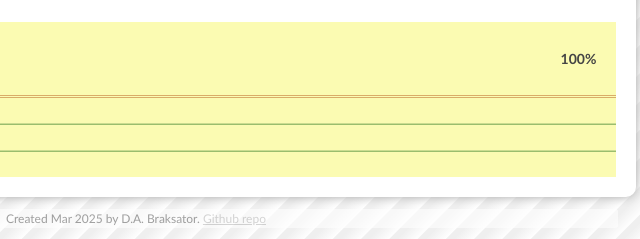
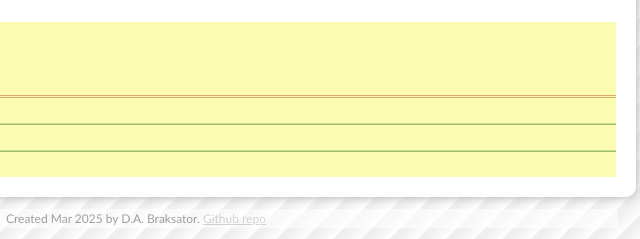
Before and after one commit to braksator/braksator.github.io, a website with bundled scripts: page lrs/index.html in a window 1280 px wide. Shown: the part 1032-1271 px from the top of the page, 504-1144 px from the left. Built offline with nearby package versions, Linux system fonts and the light colour scheme; a web font is replaced by a local one.

Commit message:
lrs update

```diff
--- a/lrs/index.html
+++ b/lrs/index.html
@@ -44,7 +44,7 @@
       <label title="Character/s to insert after the repeat count." class="cr">Close paren: <input type="text" id="close" size="2" value="×⦆"></label>
     </div>
     <button class="analyze" onclick="analyze()">Analyze</button>
-    <h3>Results:<div id="prog">100%</div></h3>
+    <h3>Results:<div id="prog"></div></h3>
     <div class="results" id="results"></div>
   </div>
   <footer>Created Mar 2025 by D.A. Braksator. <a href="https://github.com/braksator/LongestRepeatedStrings">Github repo</a></footer>
@@ -77,7 +77,7 @@
     input[type=file] { font-size: 24px; cursor: pointer; text-align: center; margin: 0 auto; margin-left: .5em;
       &::file-selector-button { margin: 1em auto; margin-right: 1em; cursor: pointer; padding: .25em 2em; border-radius: 5px; border-width: 0; background: #f2f2f2; }
     }
-    #prog { float: right; opacity .6; }
+    #prog { float: right; opacity: .6; }
   </style>
   <script>
     function getChars() {
```
